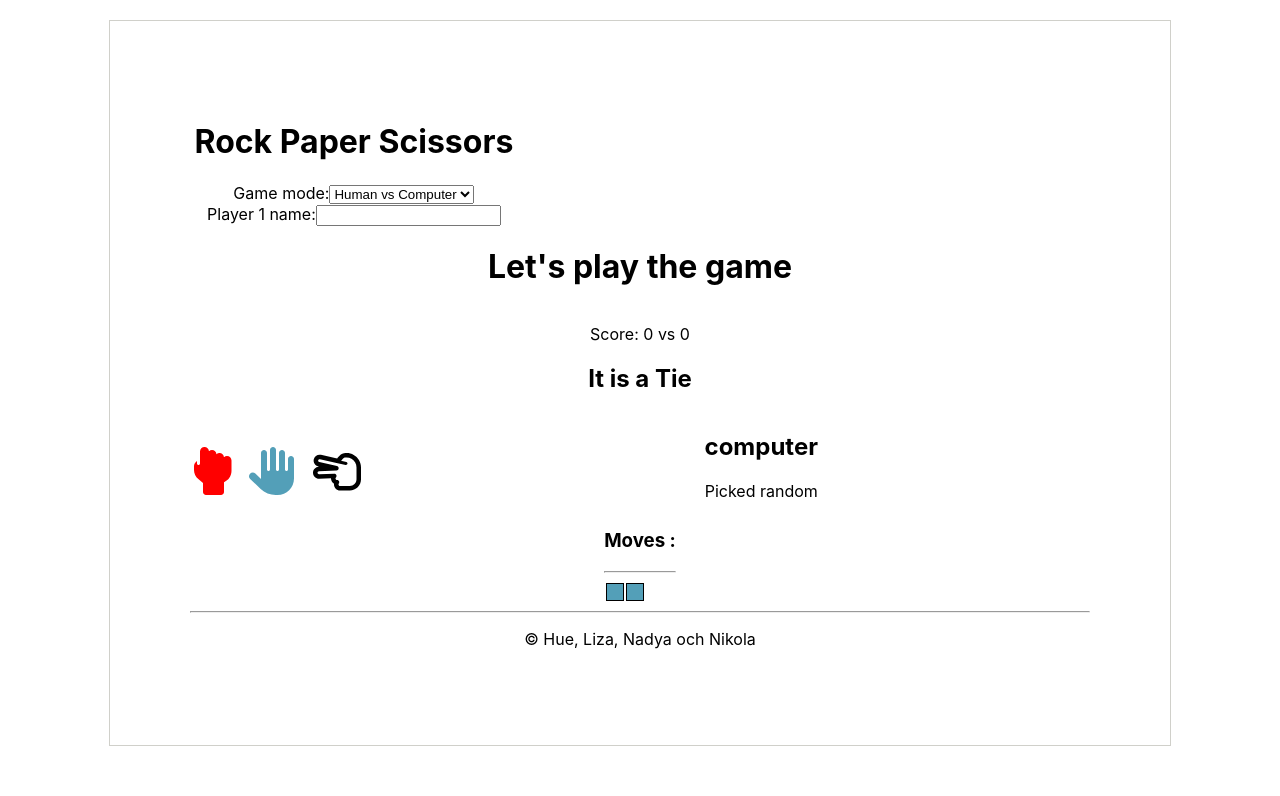
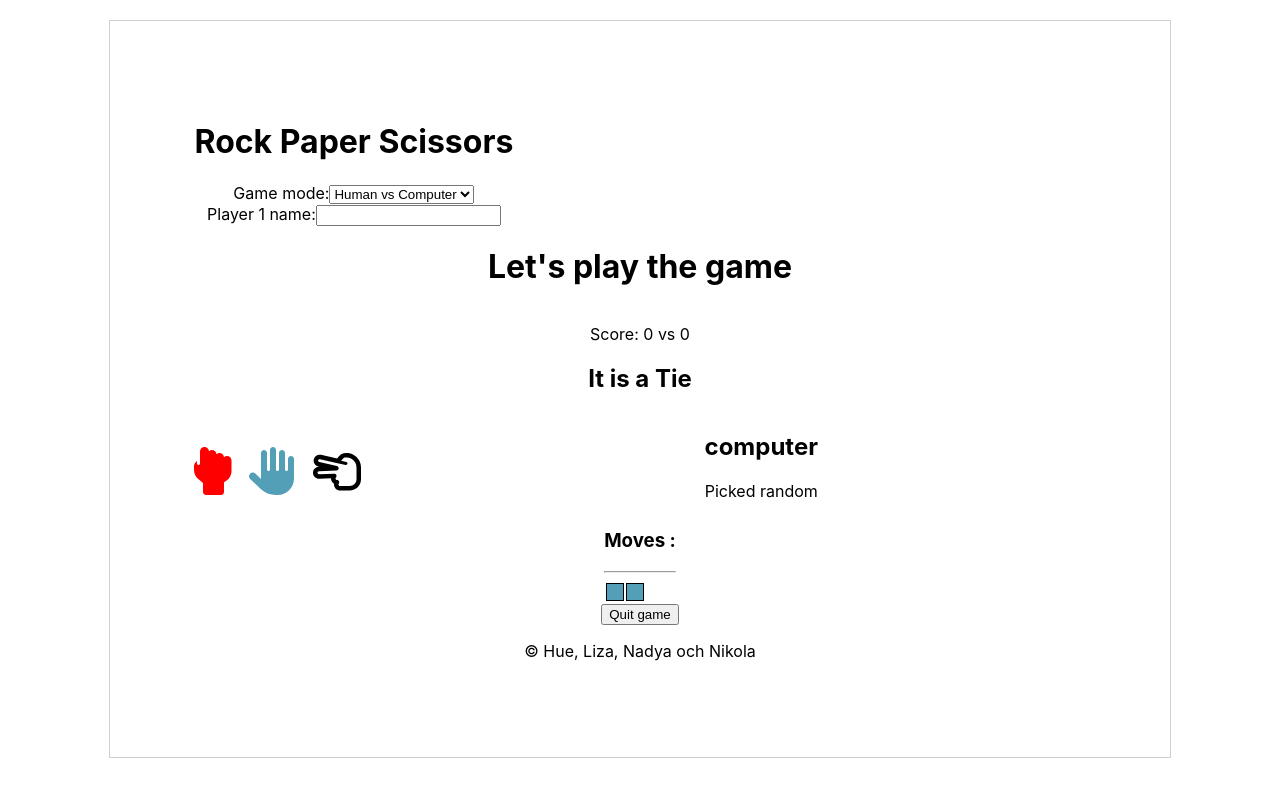
Before and after one commit to huenguyensw/gamingapp, a React (Create React App) app: page / in a window 1280 px wide. Shown: the top 796 px of the page. Built offline with nearby package versions, Linux system fonts and the light colour scheme.

Commit message:
added a button

```diff
--- a/src/components/footer/Footer.js
+++ b/src/components/footer/Footer.js
@@ -3,10 +3,7 @@ import React from 'react'
 const Footer = () => {
   return (
     <div className='footer'>
-      {/* show button Quit game
-      can show something else if wanting*/}
-
-      <hr />
+      <button>Quit game</button>
 
       <p> &#169; Hue, Liza, Nadya och Nikola	</p>
     </div>
```
